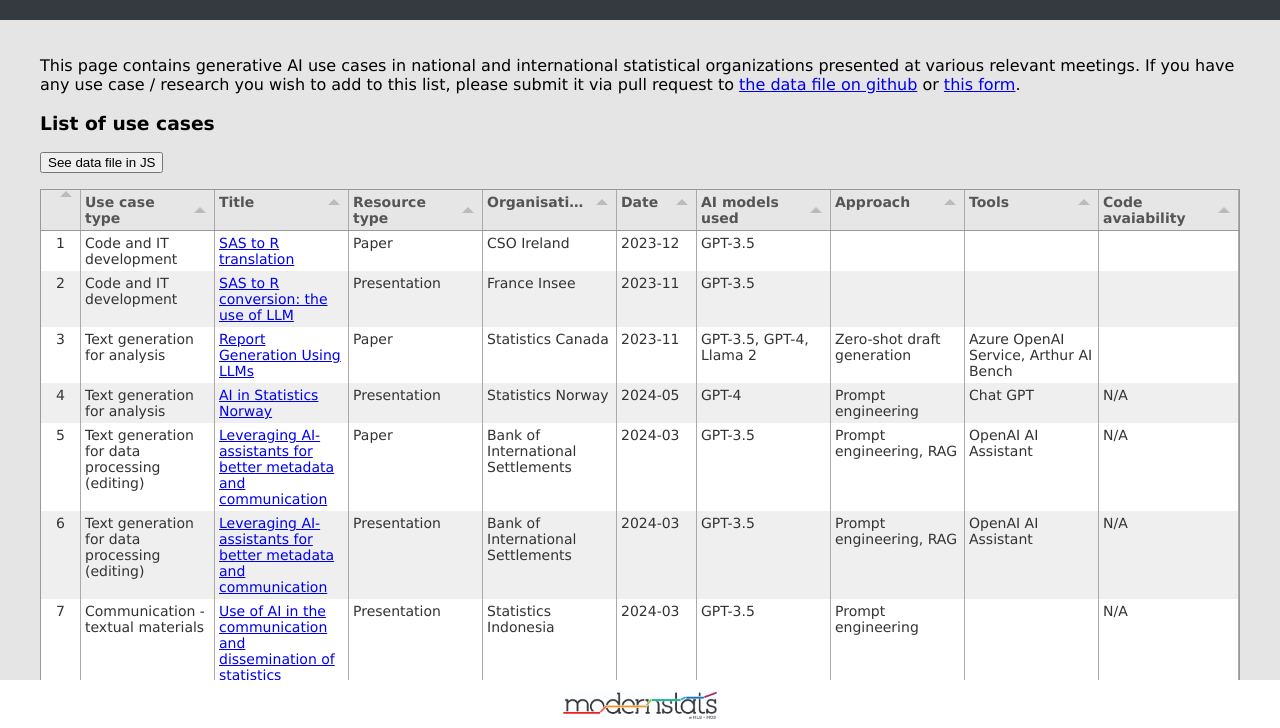
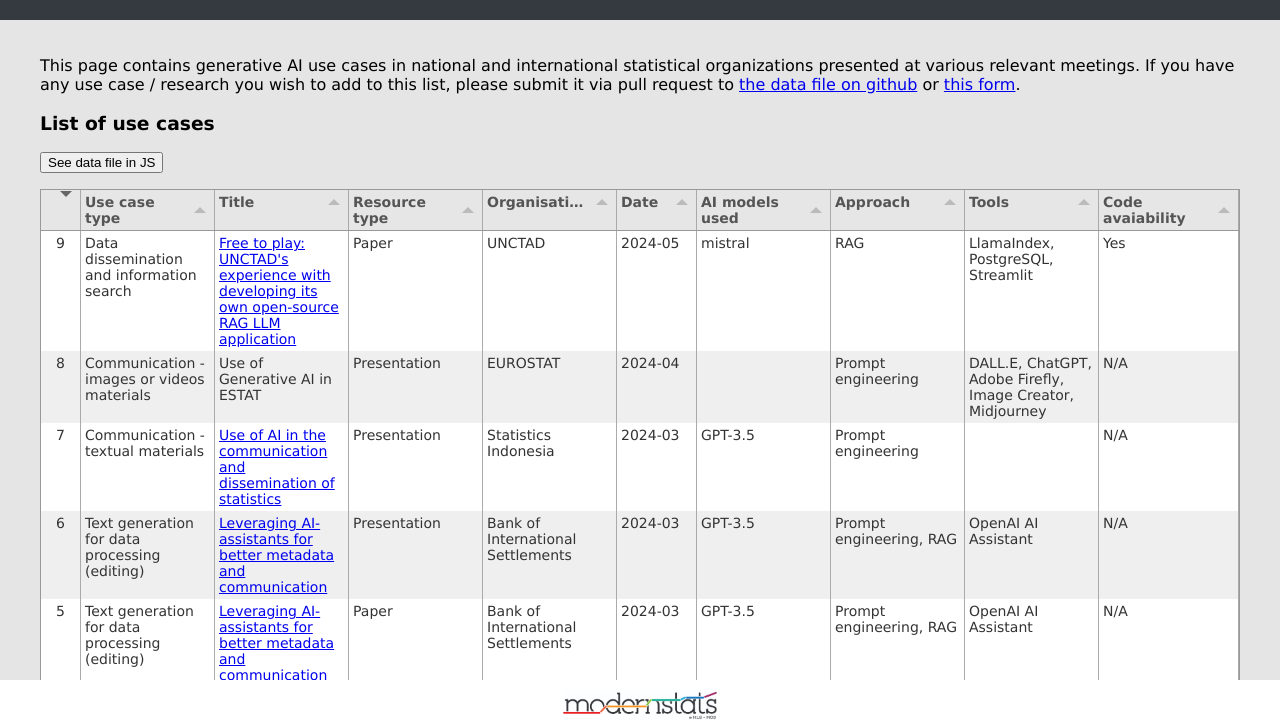
Before and after one commit to UNECE/genAI, a plain HTML site: page index.html in a window 1280 px wide. Shown: the part 70-798 px from the top of the page. Drawn offline with Linux system fonts and the light colour scheme.

Commit message:
Update index.html
Sort by decreasing order of ID so that recent entries show first

```diff
--- a/index.html
+++ b/index.html
@@ -175,6 +175,7 @@
 					headerWordWrap:true
 					},
 				],
+				 initialSort:[ {column:"id", dir:"desc"} ]
 				});
 			</script>
 
```
